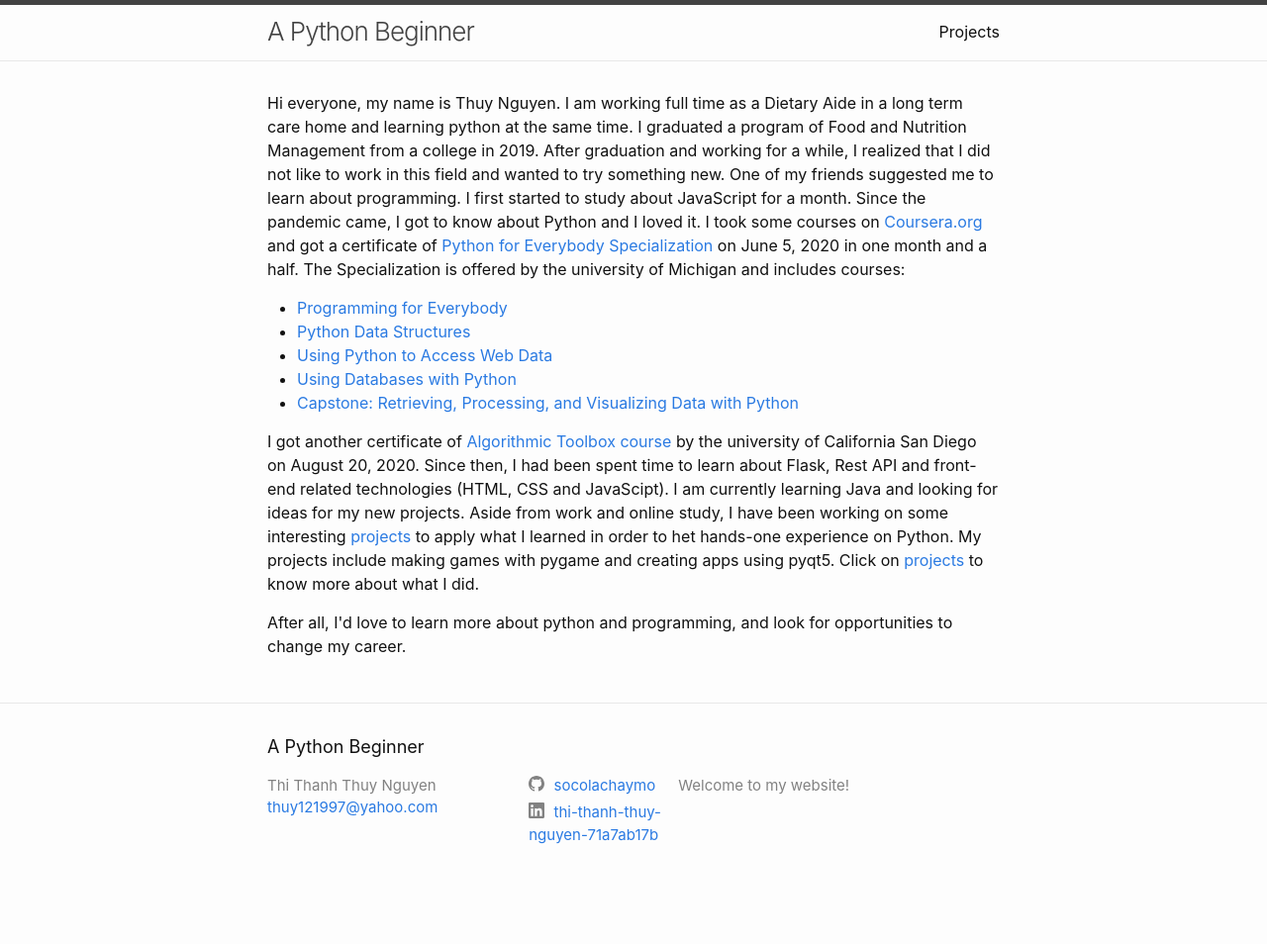
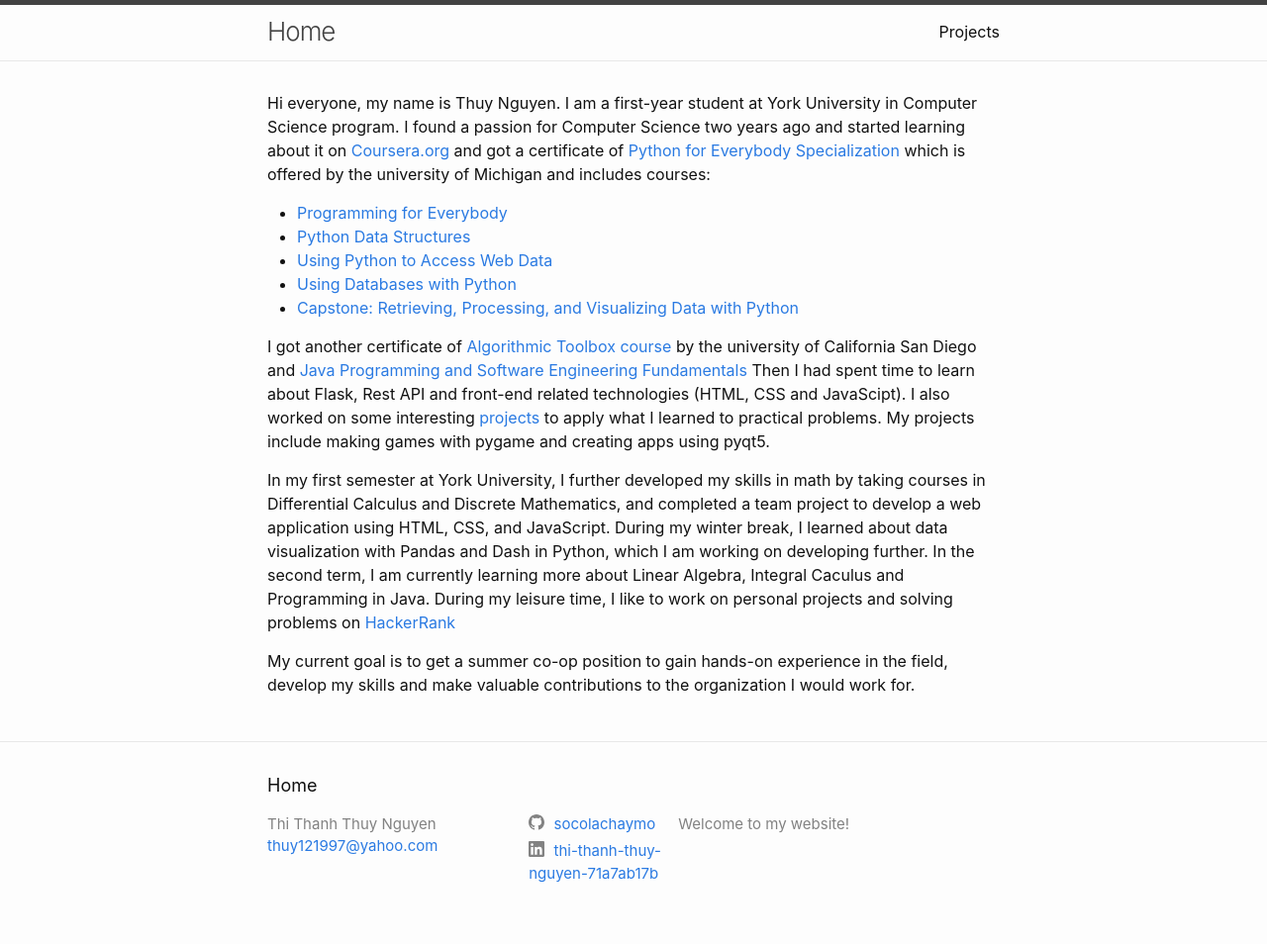
Before and after one commit to socolachaymo/socolachaymo.gitbub.io, a Jekyll site: the page built from index.markdown, in a window 1280 px wide. Shown: the whole page at 99% size. Built offline with Jekyll 4.4.1, drawn with Linux system fonts in a browser that asks for light colours; before the commit the page ends 915 px from its top, so only the background shows below that.

Commit message:
updated blog

```diff
--- a/_config.yml
+++ b/_config.yml
@@ -18,7 +18,7 @@
 # You can create any custom variable you would like, and they will be accessible
 # in the templates via {{ site.myvariable }}.
 
-title: A Python Beginner
+title: Home
 email: thuy121997@yahoo.com
 description: >- # this means to ignore newlines until "baseurl:"
   Welcome to my website!
--- /dev/null
+++ b/_layouts/cv.html
@@ -0,0 +1,3 @@
+---
+layout: default
+---
--- a/_layouts/home.html
+++ b/_layouts/home.html
@@ -9,13 +9,10 @@ layout: default
 
   {{ content }}
 
-  <p>Hi everyone, my name is Thuy Nguyen. I am working full time as a Dietary Aide in a long term care home
-  and learning python at the same time. I graduated a program of Food and Nutrition Management from a college in 2019.
-  After graduation and working for a while, I realized that I did not like to work in this field and wanted to try something new.
-  One of my friends suggested me to learn about programming. I first started to study about JavaScript for a month. Since the pandemic
-  came, I got to know about Python and I loved it. I took some courses on <a href="https://www.coursera.org/">Coursera.org</a> and got
-  a certificate of <a href="https://coursera.org/share/4b3dfb6b82dbebbf6cee015fc1f7fb91">Python for Everybody Specialization</a> on June 5, 2020
-  in one month and a half. The Specialization is offered by the university of Michigan and includes courses:
+  <p>Hi everyone, my name is Thuy Nguyen. I am a first-year student at York University in Computer Science program. I found a passion for Computer Science two years ago
+  and started learning about it on <a href="https://www.coursera.org/">Coursera.org</a> and got a certificate of
+  <a href="https://coursera.org/share/4b3dfb6b82dbebbf6cee015fc1f7fb91">Python for Everybody Specialization</a>
+  which is offered by the university of Michigan and includes courses:
   <ul>
     <li><a hrf="https://www.coursera.org/learn/python?specialization=python">Programming for Everybody</a></li>
     <li><a href="https://www.coursera.org/learn/python-data?specialization=python">Python Data Structures</a></li>
@@ -24,11 +21,16 @@ layout: default
     <li><a href="https://www.coursera.org/learn/python-data-visualization">Capstone: Retrieving, Processing, and Visualizing Data with Python</a></li>
   </ul>
   I got another certificate of <a href="https://coursera.org/share/998fd2c6da4f10accfc7c576a779c18e">Algorithmic Toolbox course</a> by the university of
-  California San Diego on August 20, 2020. Since then, I had been spent time to learn about Flask, Rest API and front-end related technologies (HTML, CSS and JavaScipt).
-  I am currently learning Java and looking for ideas for my new projects.
-  Aside from work and online study, I have been working on some interesting <a href="/projects">projects</a> to apply what I learned in order to het hands-one experience
-  on Python. My projects include making games with pygame and creating apps using pyqt5. Click on <a href="/projects">projects</a> to know more about what I did.
+  California San Diego and <a href="https://coursera.org/share/26b9fa64ba2f2d9ab2f008a99193c1b3">Java Programming and Software Engineering Fundamentals</a>
+  Then I had spent time to learn about Flask, Rest API and front-end related technologies (HTML, CSS and JavaScipt). I also worked on some interesting
+  <a href="/projects">projects</a> to apply what I learned to practical problems. My projects include making games with pygame and creating apps using pyqt5.
   </p>
-  <p>After all, I'd love to learn more about python and programming, and look for opportunities to change my career.
+  <p>In my first semester at York University, I further developed my skills in math by taking courses in Differential Calculus and Discrete Mathematics, and
+    completed a team project to develop a web application using HTML, CSS, and JavaScript. During my winter break, I learned about data visualization with
+    Pandas and Dash in Python, which I am working on developing further. In the second term, I am currently learning more about Linear Algebra, Integral Caculus and Programming in Java.
+    During my leisure time, I like to work on personal projects and solving problems on <a href="HackerRank.com">HackerRank</a>
+  </p>
+  <p>
+    My current goal is to get a summer co-op position to gain hands-on experience in the field, develop my skills and make valuable contributions to the organization I would work for.
   </p>
 </div>
--- /dev/null
+++ b/cv/index.markdown
@@ -0,0 +1,4 @@
+---
+layout: cv
+title: 'CV'
+---
```
Also changed, not shown: _posts/2020-10-29-My-first-post.md (+0 -6 lines).
